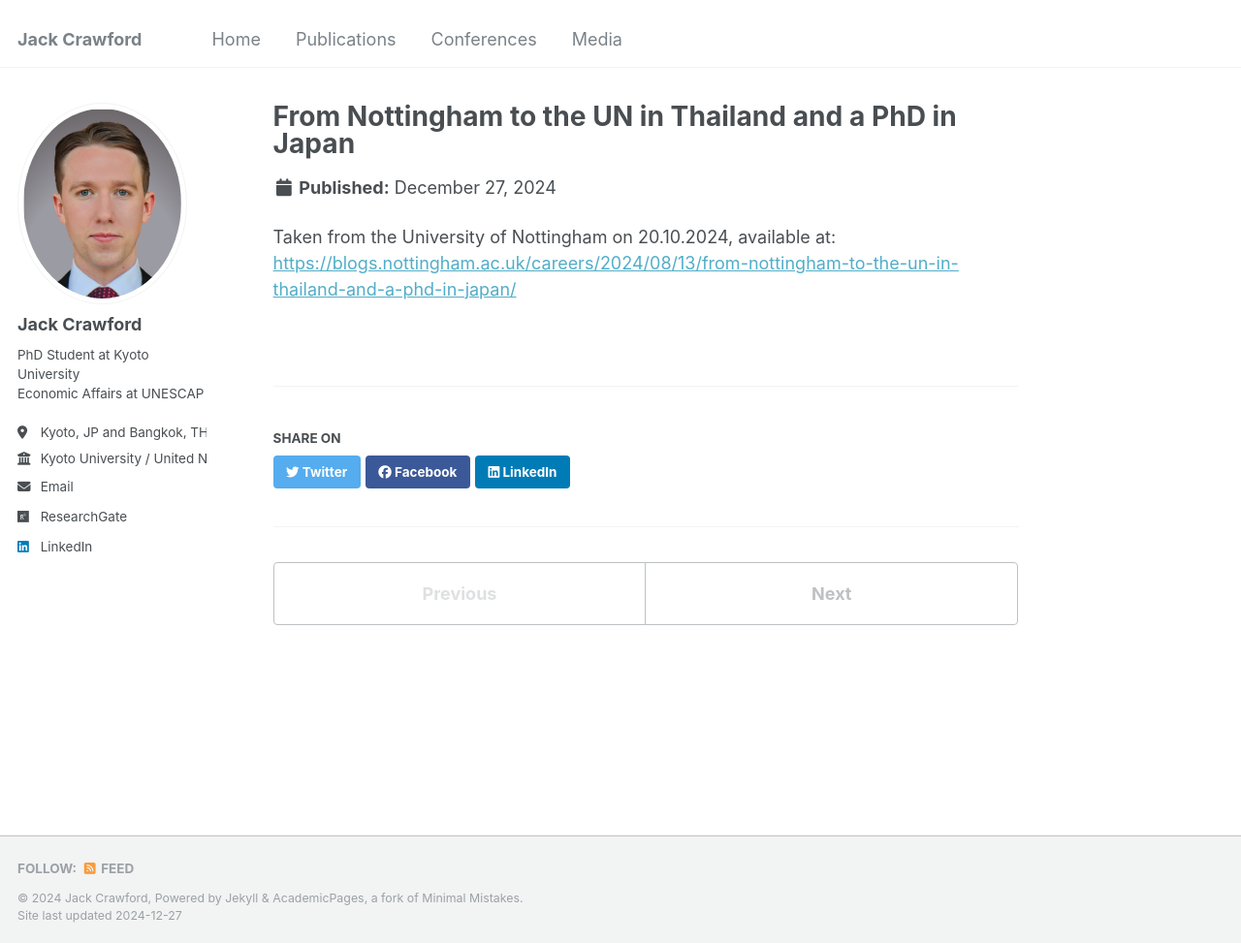
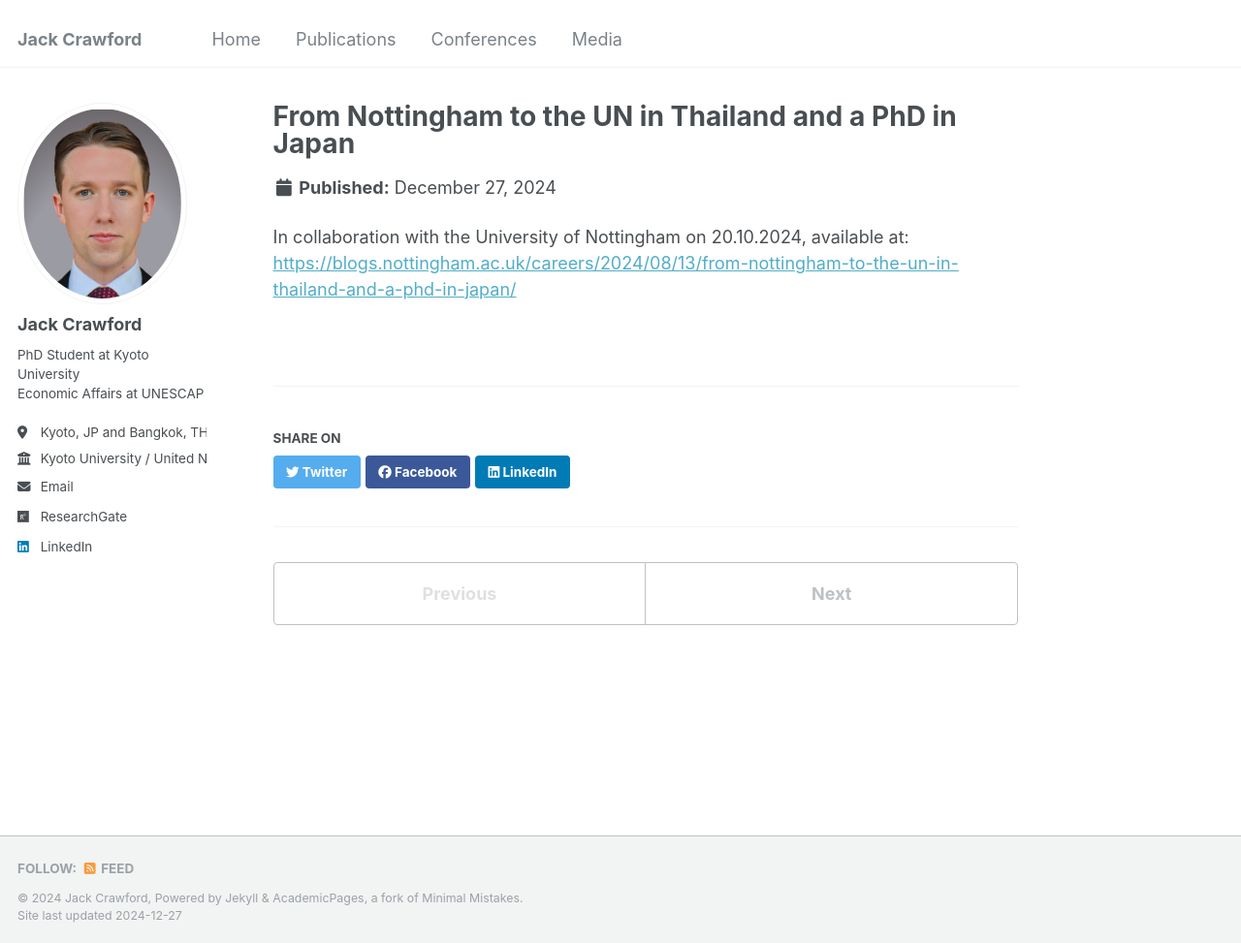
Before and after one commit to jackgcrawford/jackcrawford, a Jekyll site: the page built from _portfolio/portfolio-1.md, in a window 1280 px wide and 973 px high. Shown: the whole window at 97% size. Built offline with Jekyll 4.4.1, drawn with Linux system fonts in a browser that asks for light colours.

Commit message:
Update portfolio-1.md

```diff
--- a/_portfolio/portfolio-1.md
+++ b/_portfolio/portfolio-1.md
@@ -4,4 +4,4 @@ excerpt: "Featured by the University of Nottingham <br/><img src=' /images/jack-
 collection: portfolio
 ---
 
-Taken from the University of Nottingham on 20.10.2024, available at: [https://blogs.nottingham.ac.uk/careers/2024/08/13/from-nottingham-to-the-un-in-thailand-and-a-phd-in-japan/](https://blogs.nottingham.ac.uk/careers/2024/08/13/from-nottingham-to-the-un-in-thailand-and-a-phd-in-japan/)
+In collaboration with the University of Nottingham on 20.10.2024, available at: [https://blogs.nottingham.ac.uk/careers/2024/08/13/from-nottingham-to-the-un-in-thailand-and-a-phd-in-japan/](https://blogs.nottingham.ac.uk/careers/2024/08/13/from-nottingham-to-the-un-in-thailand-and-a-phd-in-japan/)
```
